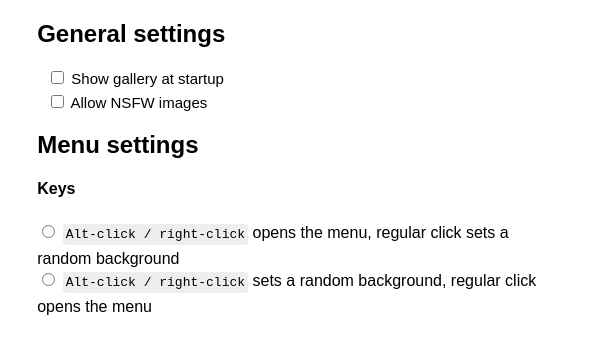
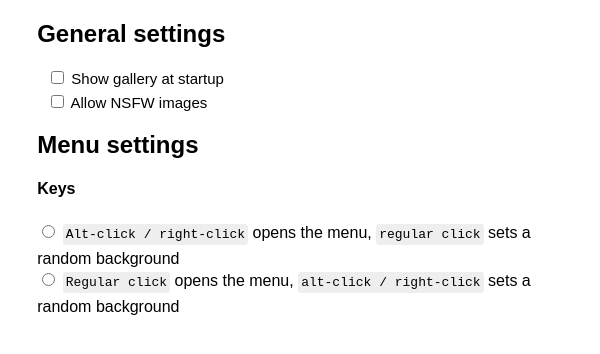
Before and after one commit to FernandoDoming/desktopr, an Electron app: page views/html/options.html in a window 600 px wide. Drawn offline with nearby package versions, Linux system fonts and the light colour scheme; no server answers.

Commit message:
Better phrasing

```diff
--- a/views/html/options.html
+++ b/views/html/options.html
@@ -20,9 +20,9 @@
         <h2>Menu settings</h2>
         <h4>Keys</h4>
         <input type="radio" name="menu_on_alt" value="true" data-key="menu_on_alt">
-          <span class="inline-code">Alt-click / right-click</span> opens the menu, regular click sets a random background <br/>
+          <span class="inline-code">Alt-click / right-click</span> opens the menu, <span class="inline-code">regular click</span> sets a random background <br/>
         <input type="radio" name="menu_on_alt" value="false" data-key="menu_on_alt">
-          <span class="inline-code">Alt-click / right-click</span> sets a random background, regular click opens the menu <br/>
+          <span class="inline-code">Regular click</span> opens the menu, <span class="inline-code">alt-click / right-click</span> sets a random background <br/>
       </div>
     </div>
 
```
